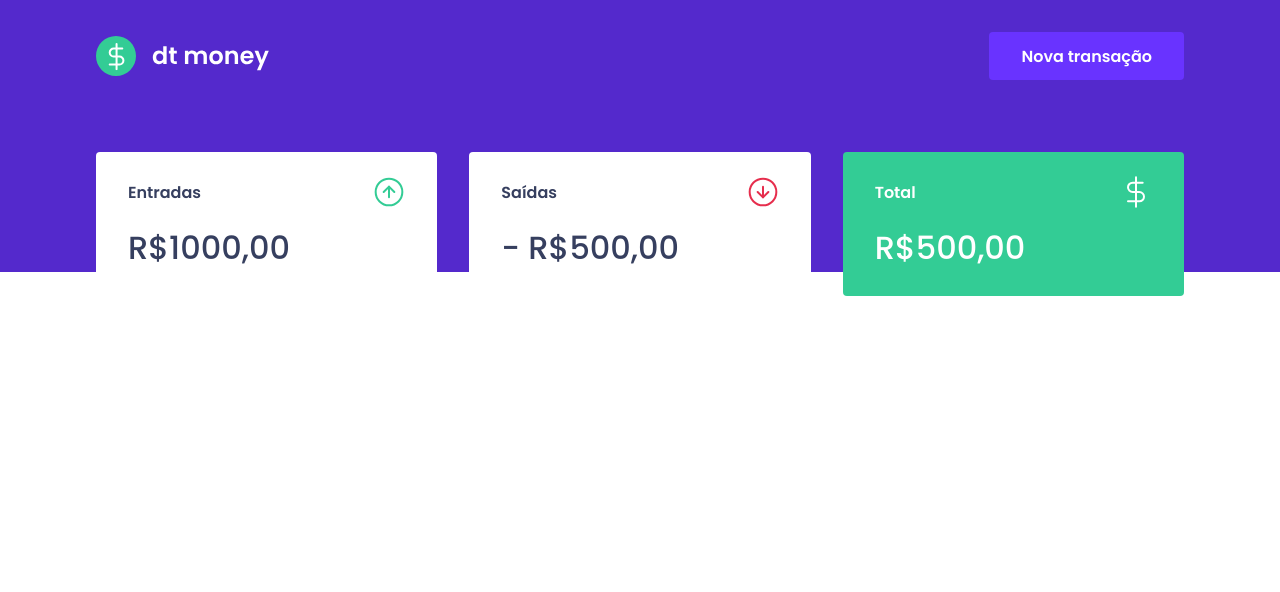
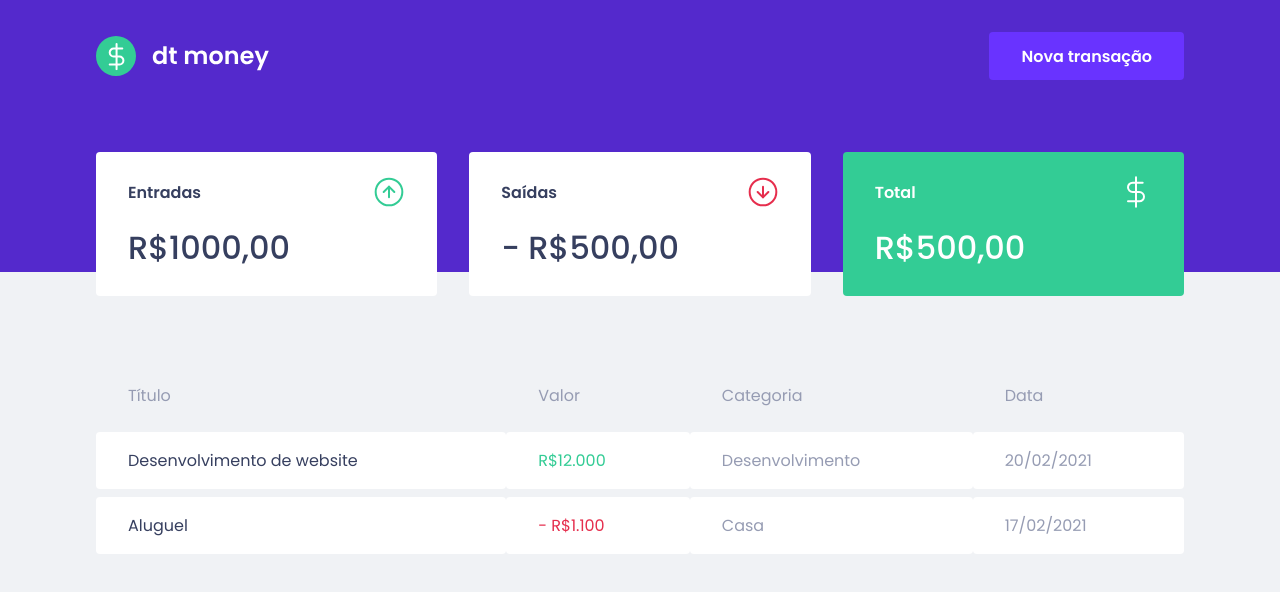
Before and after one commit to gilmarferrini/dtmoney, a React (Create React App) app: page / in a window 1280 px wide. Shown: the top 592 px of the page. Built offline with nearby package versions, Linux system fonts and the light colour scheme.

Commit message:
adicionado transactionsTable

```diff
--- a/src/components/Dashboard/index.tsx
+++ b/src/components/Dashboard/index.tsx
@@ -1,10 +1,12 @@
 import { Summary } from '../Summary';
+import { TransactionsTable } from '../TransactionsTable';
 import { Container } from './styles'
 
 export function Dashboard() {
   return (
     <Container>
       <Summary />
+      <TransactionsTable />
     </Container>
   );
 }
--- /dev/null
+++ b/src/components/TransactionsTable/index.tsx
@@ -0,0 +1,33 @@
+import { Container } from './styles'
+
+export function TransactionsTable() {
+  return (
+    <Container>
+      <table>
+        <thead>
+          <tr>
+            <th>Título</th>
+            <th>Valor</th>
+            <th>Categoria</th>
+            <th>Data</th>
+          </tr>
+        </thead>
+
+        <tbody>
+          <tr>
+            <td>Desenvolvimento de website</td>
+            <td className="deposit">R$12.000</td>
+            <td>Desenvolvimento</td>
+            <td>20/02/2021</td>
+          </tr>
+          <tr>
+            <td>Aluguel</td>
+            <td className="withdraw">- R$1.100</td>
+            <td>Casa</td>
+            <td>17/02/2021</td>
+          </tr>
+        </tbody>
+      </table>
+    </Container>
+  )
+}
--- /dev/null
+++ b/src/components/TransactionsTable/styles.ts
@@ -0,0 +1,39 @@
+import styled from 'styled-components'
+
+export const Container = styled.div`
+  margin-top: 4rem;
+
+  table {
+    width: 100%;
+    border-spacing: 0 0.5rem;
+
+    th {
+      color: var(--text-body);
+      font-weight: 400;
+      padding: 1rem 2rem;
+      text-align: left;
+      line-height: 1.5rem;
+    }
+
+    td {
+      padding: 1rem 2rem;
+      border: 0;
+      background: var(--shape);
+      font-weight: 400;
+      color: var(--text-body);
+      border-radius: 0.25rem;
+
+      &:first-child {
+        color: var(--text-title);
+      }
+
+      &.deposit {
+        color: var(--green);
+      }
+
+      &.withdraw {
+        color: var(--red);
+      }
+    }
+  }
+`
--- a/src/styles/global.ts
+++ b/src/styles/global.ts
@@ -32,7 +32,7 @@
   }
 
   body {
-    background: var(---background);
+    background: var(--background);
     -webkit-font-smoothing: antialiased;
   }
 
```
